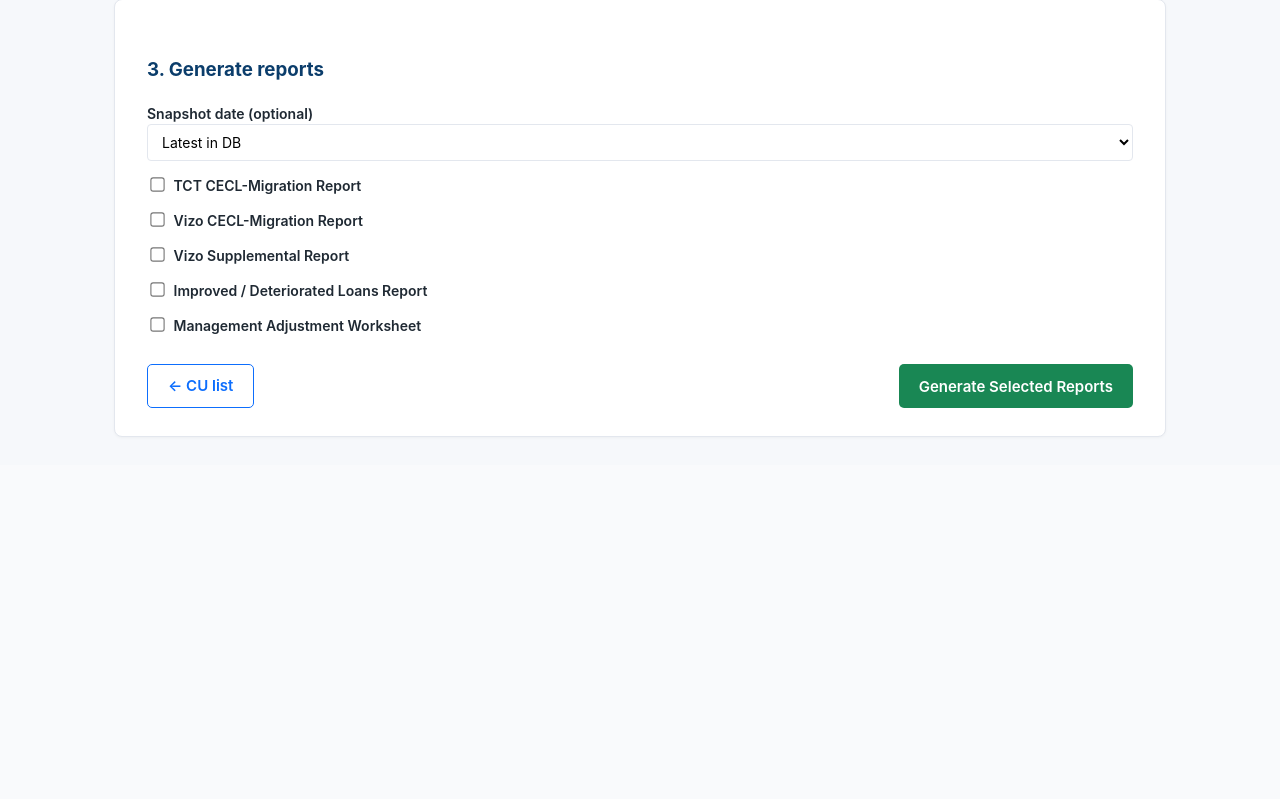
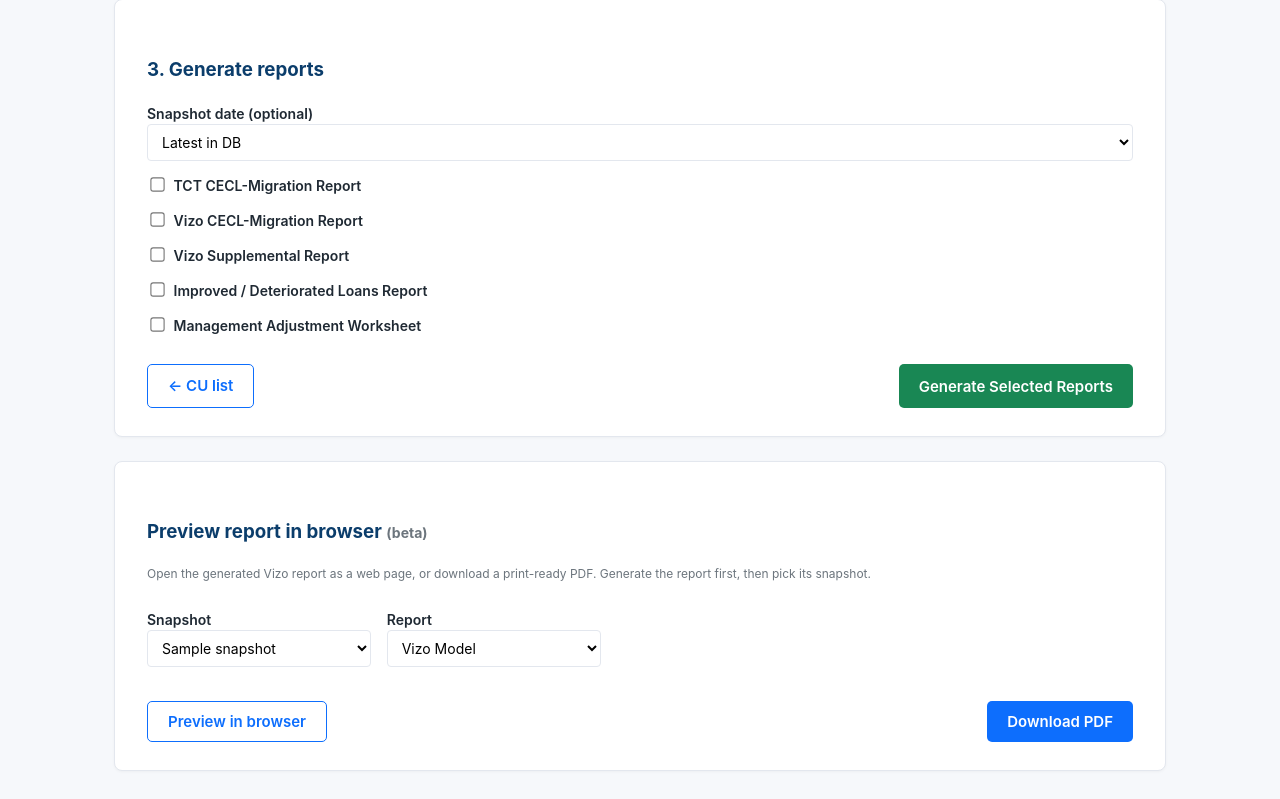
Before and after one commit to bevans-tctrisk/CECL, a Flask app: template cecl_ui/templates/run/client_dashboard.html in a window 1280 px wide. Shown: the part 1907-2706 px from the top of the page. Before the commit the page ends 2344 px from the top, so only its background shows below. Run offline with Flask 3, Linux system fonts and the light colour scheme; the template is opened without the code that fills it: most values are stand-ins (such as "Sample title", 1, 10 or a date in 2020).

Commit message:
Browser report: add Preview/PDF buttons to CU dashboard
New 'Preview report in browser (beta)' card on the client dashboard: pick a
snapshot + report (Vizo Model/Supplemental) and open the HTML preview or
download the merged PDF via the report_web routes (opens in a new tab).
Verified dashboard renders and the preview route serves end-to-end.

```diff
--- a/cecl_ui/templates/run/client_dashboard.html
+++ b/cecl_ui/templates/run/client_dashboard.html
@@ -190,4 +190,40 @@
     </div>
   </form>
 </div>
+
+<div class="card">
+  <h3>Preview report in browser <span class="muted">(beta)</span></h3>
+  <p class="help">Open the generated Vizo report as a web page, or download a
+    print-ready PDF. Generate the report first, then pick its snapshot.</p>
+  {% if snapshots %}
+  <div style="display:flex; gap:16px; flex-wrap:wrap; align-items:flex-end;">
+    <label>Snapshot
+      <select id="pv-snap">
+        {% for s in snapshots %}<option value="{{ s }}">{{ s }}</option>{% endfor %}
+      </select>
+    </label>
+    <label>Report
+      <select id="pv-type">
+        <option value="vizo">Vizo Model</option>
+        <option value="supp">Vizo Supplemental</option>
+      </select>
+    </label>
+  </div>
+  <div class="btn-row">
+    <button type="button" class="btn btn-secondary" onclick="openReportWeb('')">Preview in browser</button>
+    <button type="button" class="btn btn-primary" onclick="openReportWeb('/pdf')">Download PDF</button>
+  </div>
+  <script>
+    function openReportWeb(suffix) {
+      var snap = document.getElementById('pv-snap').value;
+      var type = document.getElementById('pv-type').value;
+      var base = "{{ url_for('report_web.preview', short_name=short_name, snapshot='__SNAP__') }}";
+      var url = base.replace('__SNAP__', encodeURIComponent(snap)) + suffix + '?type=' + type;
+      window.open(url, '_blank');
+    }
+  </script>
+  {% else %}
+  <span class="help">No snapshots yet &mdash; run the importer and generate a report first.</span>
+  {% endif %}
+</div>
 {% endblock %}
```
